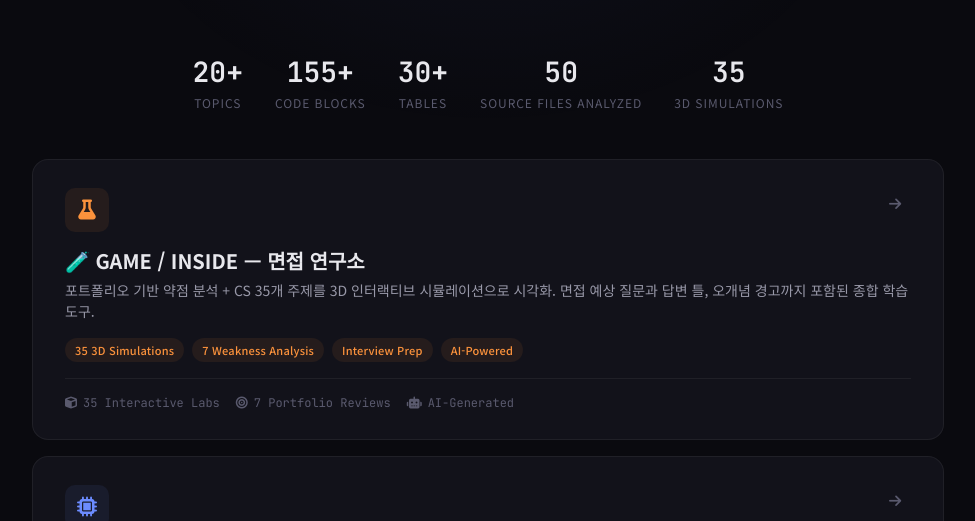
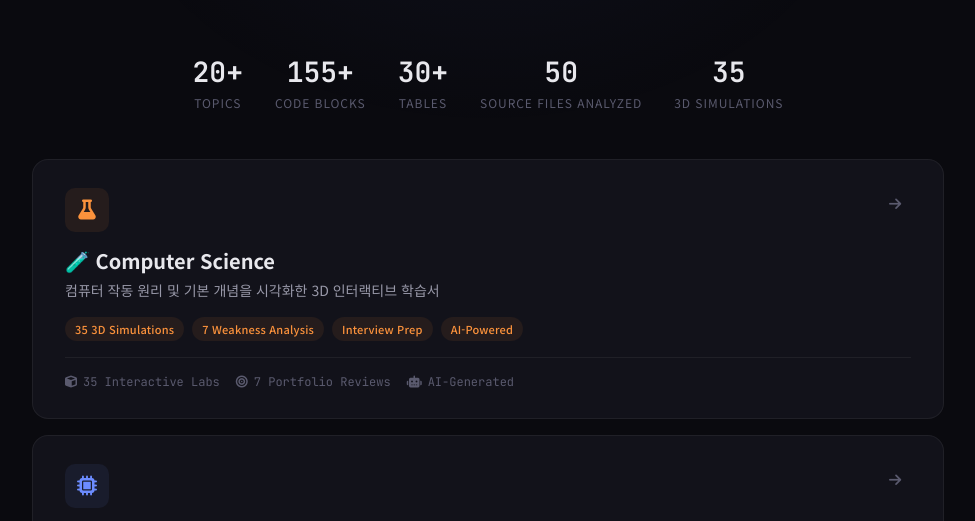
Before and after one commit to WooShinHui/cs-dashboard, a plain HTML site: page index.html in a window 1280 px wide. Shown: the part 229-750 px from the top of the page, without its empty margins (152-1127 px from the left). Drawn offline with Linux system fonts and the light colour scheme.

Commit message:
update: cs 학습서

```diff
--- a/index.html
+++ b/index.html
@@ -417,11 +417,9 @@
               <i class="fa-solid fa-arrow-right"></i>
             </div>
           </div>
-          <h2>🧪 GAME / INSIDE — 면접 연구소</h2>
+          <h2>🧪 Computer Science</h2>
           <div class="card-desc">
-            포트폴리오 기반 약점 분석 + CS 35개 주제를 3D 인터랙티브
-            시뮬레이션으로 시각화. 면접 예상 질문과 답변 틀, 오개념 경고까지
-            포함된 종합 학습 도구.
+            컴퓨터 작동 원리 및 기본 개념을 시각화한 3D 인터랙티브 학습서
           </div>
           <div class="card-tags">
             <span
```
